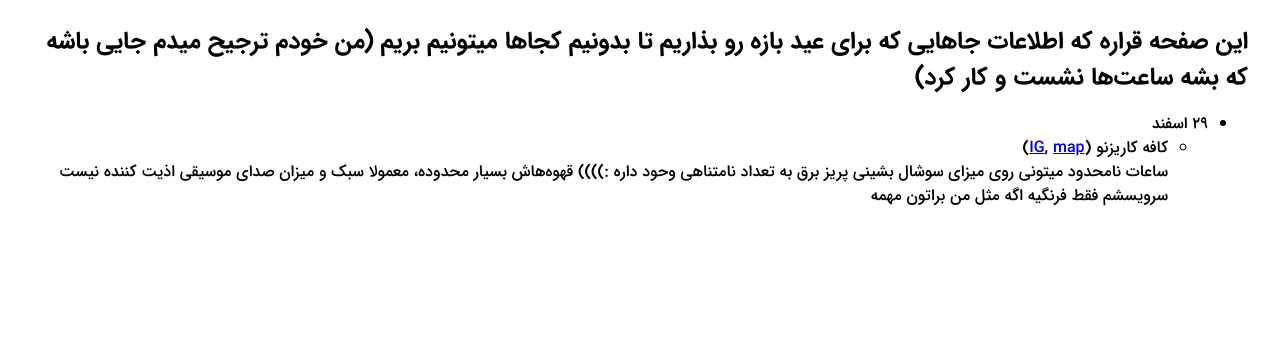
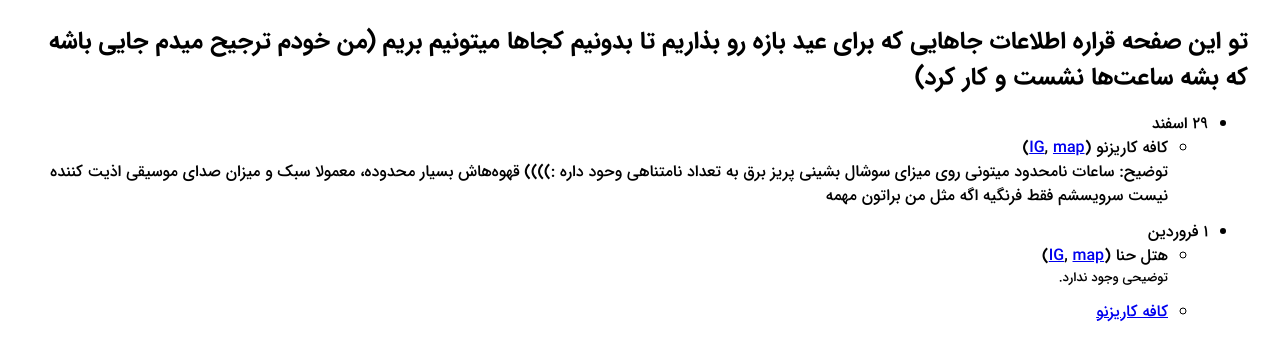
Before and after one commit to Navidkhm/places-info, a plain HTML site: page index.html in a window 1280 px wide. Drawn offline with Linux system fonts and the light colour scheme.

Commit message:
some styles edit + update day-1 new year

```diff
--- a/index.html
+++ b/index.html
@@ -9,7 +9,7 @@
   <body>
     <section class="main">
       <h1>
-        این صفحه قراره که اطلاعات جاهایی که برای عید بازه رو بذاریم تا بدونیم
+        تو این صفحه قراره اطلاعات جاهایی که برای عید بازه رو بذاریم تا بدونیم
         کجاها میتونیم بریم (من خودم ترجیح میدم جایی باشه که بشه ساعت‌ها نشست و
         کار کرد)
       </h1>
@@ -19,7 +19,7 @@
           ۲۹ اسفند
 
           <ul>
-            <li>
+            <li id="kaarizno">
               <div class="place-item__title">
                 کافه کاریزنو (<a
                   href="https://www.instagram.com/kaarizno/?hl=en"
@@ -28,6 +28,7 @@
               </div>
 
               <div class="place-item__desc">
+                <span>توضیح:</span>
                 ساعات نامحدود میتونی روی میزای سوشال بشینی پریز برق به تعداد
                 نامتناهی وحود داره :)))) قهوه‌هاش بسیار محدوده، معمولا سبک و
                 میزان صدای موسیقی اذیت کننده نیست سرویسشم فقط فرنگیه اگه مثل من
@@ -36,6 +37,25 @@
             </li>
           </ul>
         </li>
+
+        <li>
+          ۱ فروردین
+
+          <ul>
+            <li>
+              <div class="place-item__title">
+                هتل حنا (<a href="https://t.co/6oDgfOF7ia">IG</a>,
+                <a href="https://goo.gl/maps/kdx7x2XQALCMMucx9">map</a>)
+              </div>
+
+              <div class="place-item__desc text-small">توضیحی وجود ندارد.</div>
+            </li>
+
+            <li>
+              <a href="#kaarizno"> کافه کاریزنو </a>
+            </li>
+          </ul>
+        </li>
       </ul>
     </section>
   </body>
--- a/style.css
+++ b/style.css
@@ -64,3 +64,17 @@ h6 {
 .main > h1 {
   margin-bottom: 16px;
 }
+
+.main li:not(:last-child) {
+  margin-bottom: 12px;
+}
+
+@media screen and (max-width: 768px) {
+  .main > ul {
+    padding: 0 16px;
+  }
+}
+
+.text-small {
+  font-size: 13px;
+}
```
